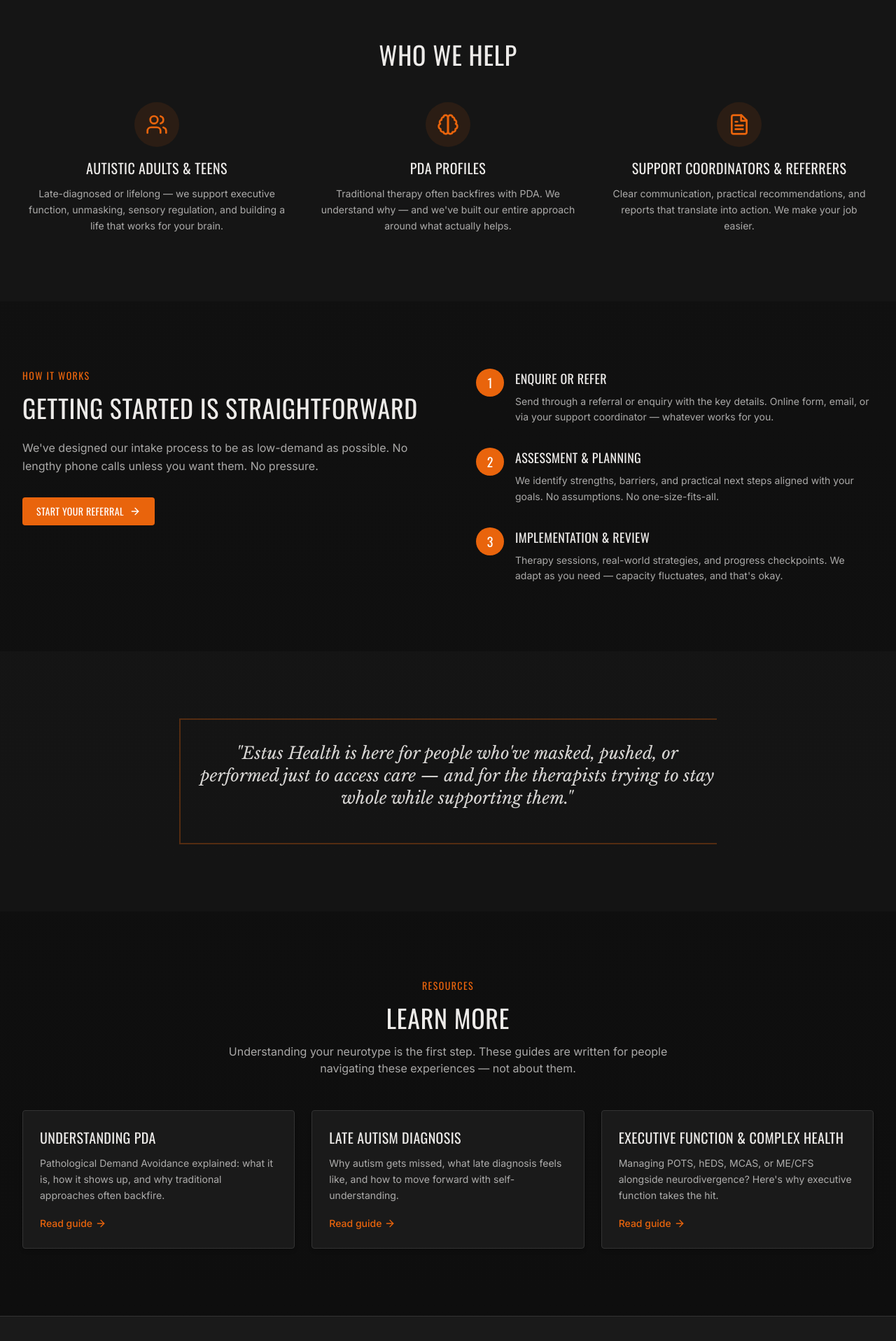
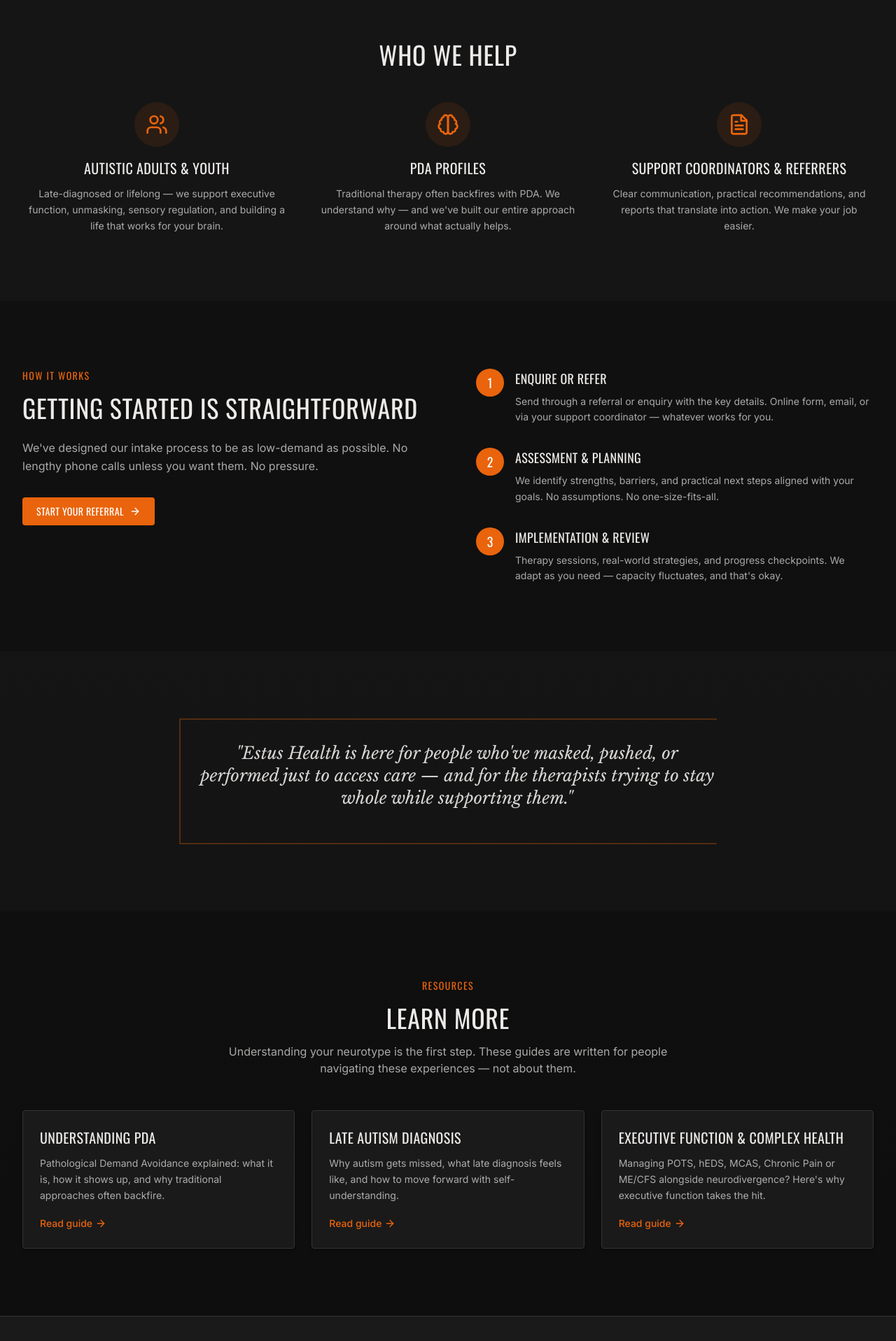
Before and after one commit to EstusHealth/estus-health-website, a React (Vite) app: page / in a window 1280 px wide. Shown: the part 2192-4109 px from the top of the page at 70% size. Built offline with nearby package versions, Linux system fonts and the light colour scheme.

Commit message:
Update HomePage.jsx

```diff
--- a/src/pages/HomePage.jsx
+++ b/src/pages/HomePage.jsx
@@ -183,7 +183,7 @@
             <div className="w-16 h-16 rounded-full bg-primary/10 flex items-center justify-center mx-auto mb-4">
               <Users className="w-8 h-8 text-primary" />
             </div>
-            <h3 className="font-display text-xl mb-3">Autistic Adults & Teens</h3>
+            <h3 className="font-display text-xl mb-3">Autistic Adults & Youth</h3>
             <p className="text-foreground/70 text-sm leading-relaxed">
               Late-diagnosed or lifelong — we support executive function, unmasking,
               sensory regulation, and building a life that works for your brain.
@@ -309,7 +309,7 @@
             <CardContent>
               <h3 className="font-display text-xl mb-3">Executive Function & Complex Health</h3>
               <p className="text-foreground/70 text-sm leading-relaxed mb-4">
-                Managing POTS, hEDS, MCAS, or ME/CFS alongside neurodivergence?
+                Managing POTS, hEDS, MCAS, Chronic Pain or ME/CFS alongside neurodivergence?
                 Here's why executive function takes the hit.
               </p>
               <Link
```
